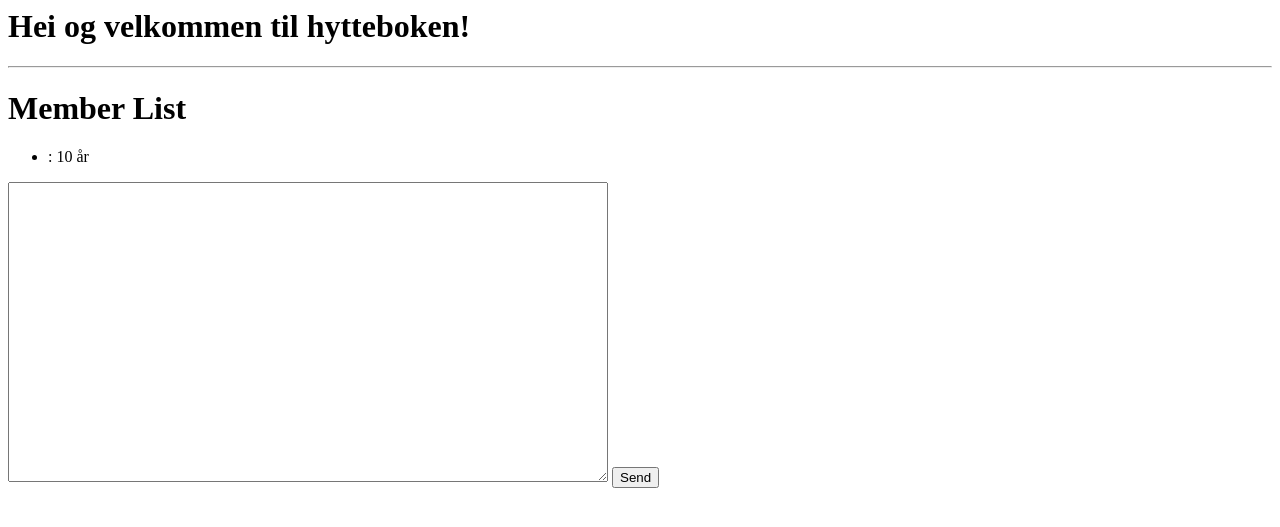
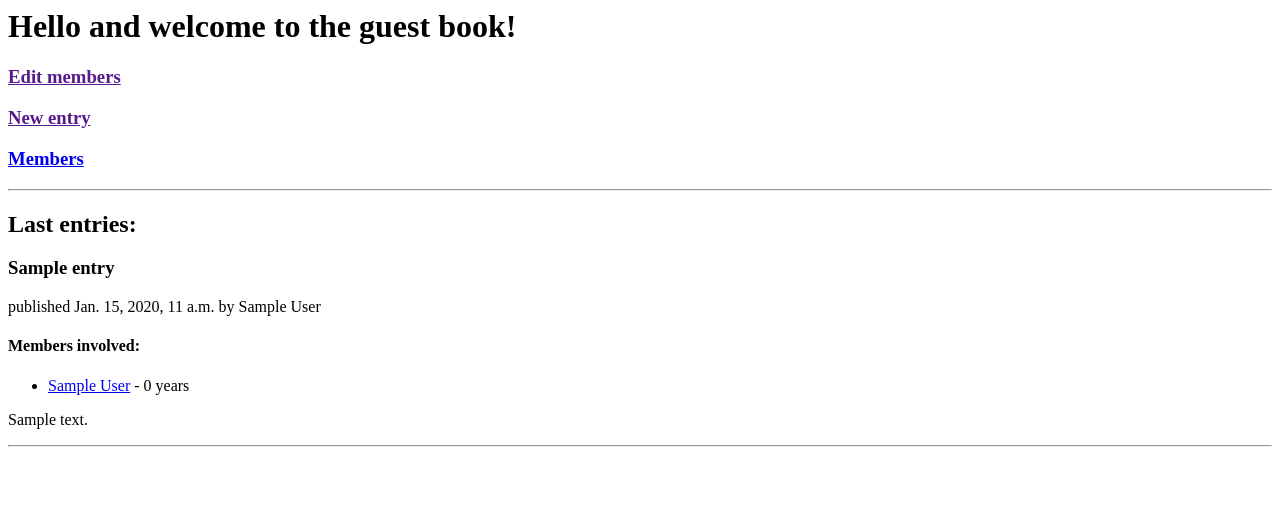
Before and after one commit to SimenHolmestad/gjestebok, a Django app: page / in a window 1280 px wide. Shown: the top 527 px of the page. Run offline with Django 3.2, Linux system fonts and the light colour scheme; tables that the repository leaves empty hold one stand-in row (values such as "Sample post").

Commit message:
Added links to members involved in articles and better index-file

```diff
--- a/guest_book/templates/guest_book/entry_base.html
+++ b/guest_book/templates/guest_book/entry_base.html
@@ -5,7 +5,7 @@
   <h4>Members involved:</h4>
   <ul>
     {% for involved_member in entry.members_involved.all %}
-      <li>{{ involved_member }} - {% age_at involved_member entry %} years</li>
+      <li><a href = "{% url 'guest_book:detail' involved_member.id %}">{{ involved_member }}</a> - {% age_at involved_member entry %} years</li>
     {% endfor %}
   </ul>
 {% endif %}
--- a/guest_book/templates/guest_book/index.html
+++ b/guest_book/templates/guest_book/index.html
@@ -1,15 +1,14 @@
-<h1>Hei og velkommen til hytteboken!</h1>
+<h1>Hello and welcome to the guest book!</h1>
+<h3><a href="">Edit members</a></h3>
+<h3><a href="">New entry</a></h3>
+<h3><a href="{% url 'guest_book:members' %}">Members</a></h3>
 <hr>
-{% if members %}
-  <h1>Member List</h1>
-  {% for member in members %}
-    <ul>
-      <li>{{ member.name }}: {{ member.age }} år</li>
-    </ul>
+{% if not entries %}
+  <h2>There are noe entries yet</h2>
+{% else %}
+  <h2>Last entries:</h2>
+  {% for entry in entries %}
+    {% include "guest_book/entry_base.html" with entry=entry %}
+    <hr>
   {% endfor %}
 {% endif %}
-<form action="{% url "guest_book:index" %}" method="post">
-{% csrf_token %}
-  <textarea name="message" style="width:600px; height:300px"></textarea>
-  <input type="submit" value="Send">
-</form>
--- a/guest_book/views.py
+++ b/guest_book/views.py
@@ -3,13 +3,9 @@ from .models import Entry, Member
 from django.http import Http404
 
 def index(request):
-    try:
-        text_entered=request.POST["message"]
-        print (text_entered)
-    except (KeyError):
-        pass
     members = Member.objects.all()
-    context = {"members":members}
+    last_entries = Entry.objects.all().order_by("-pub_date")[:5];
+    context = {"entries":last_entries}
     return render(request, "guest_book/index.html", context)
 
 def members(request):
```
